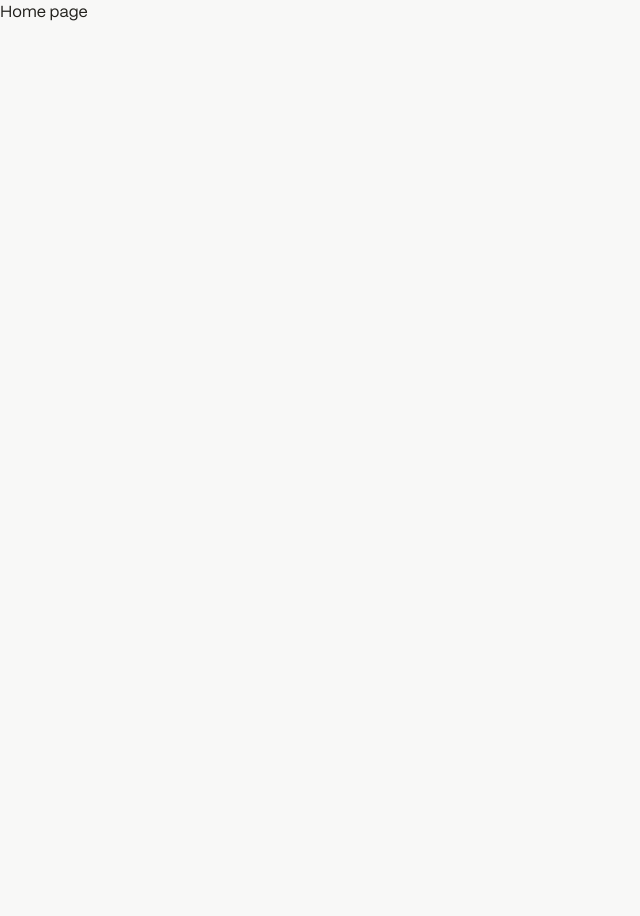
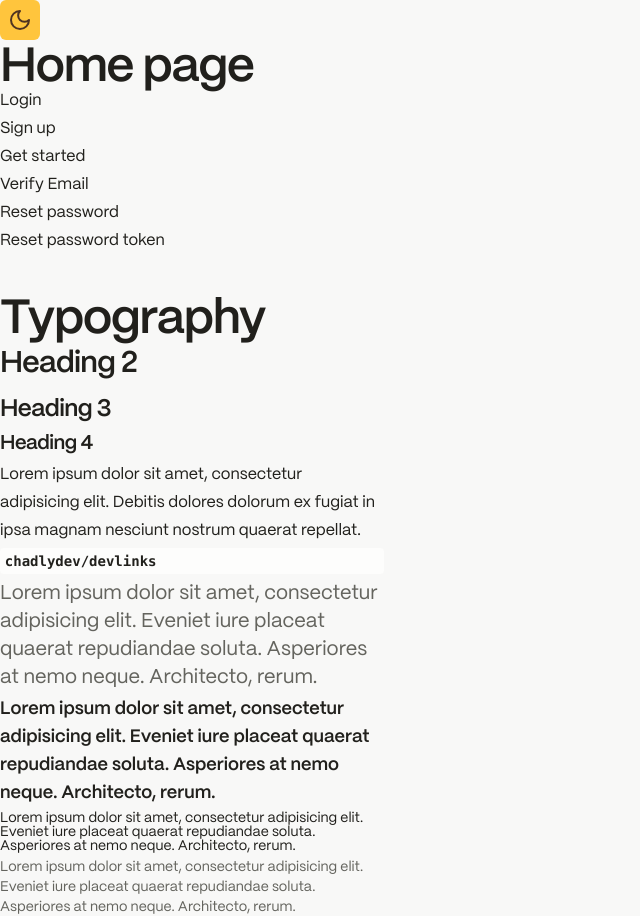
Before and after one commit to chadlydev/devlinks, a Next.js app: page / in a window 1280 px wide. Shown: the whole page, without its empty margins (0-640 px from the left). Before the commit the page ends 800 px from the top, so only its background shows below. Built offline with nearby package versions, Linux system fonts and the light colour scheme.

Commit message:
Add new authentication and update home pages

```diff
--- /dev/null
+++ b/app/(auth)/get-started/page.tsx
@@ -0,0 +1,3 @@
+export default function Page() {
+	return <div>get started</div>;
+}
--- /dev/null
+++ b/app/(auth)/login/page.tsx
@@ -0,0 +1,15 @@
+import { Card, CardContent, CardDescription, CardHeader, CardTitle } from '@/components/ui/card';
+
+export default function Page() {
+	return (
+		<main>
+			<Card>
+				<CardHeader>
+					<CardTitle>Login</CardTitle>
+					<CardDescription>Enter your details below to login to your account</CardDescription>
+				</CardHeader>
+				<CardContent>{/*	Form here */}</CardContent>
+			</Card>
+		</main>
+	);
+}
--- /dev/null
+++ b/app/(auth)/reset-password/[passwordResetToken]/page.tsx
@@ -0,0 +1,3 @@
+export default function Page() {
+	return <div>Password reset token</div>;
+}
--- /dev/null
+++ b/app/(auth)/reset-password/page.tsx
@@ -0,0 +1,3 @@
+export default function Page() {
+	return <div>reset password</div>;
+}
--- /dev/null
+++ b/app/(auth)/sign-up/page.tsx
@@ -0,0 +1,3 @@
+export default function Page() {
+	return <div>Sign up</div>;
+}
--- /dev/null
+++ b/app/(auth)/verify-email/page.tsx
@@ -0,0 +1,3 @@
+export default function Page() {
+	return <div>verify email</div>;
+}
--- a/app/(marketing)/page.tsx
+++ b/app/(marketing)/page.tsx
@@ -1,3 +1,48 @@
+import Link from 'next/link';
+import { Code, H1, H2, H3, H4, Large, Lead, Muted, P, Small } from '@/components/typography';
+import ThemeButton from '@/components/theme-button';
+
 export default function HomePage() {
-	return <main>Home page</main>;
+	return (
+		<main>
+			<ThemeButton />
+			<H1>Home page</H1>
+			<div className='flex flex-col gap-1'>
+				<Link href='/login'>Login</Link>
+				<Link href='/sign-up'>Sign up</Link>
+				<Link href='/get-started'>Get started</Link>
+				<Link href='/verify-email'>Verify Email</Link>
+				<Link href='/reset-password'>Reset password</Link>
+				<Link href='/reset-password/asdasdasd'>Reset password token</Link>
+			</div>
+
+			<div className='flex max-w-sm flex-col gap-1 pt-10'>
+				<H1>Typography</H1>
+				<H2>Heading 2</H2>
+				<H3>Heading 3</H3>
+				<H4>Heading 4</H4>
+				<P>
+					Lorem ipsum dolor sit amet, consectetur adipisicing elit. Debitis dolores dolorum ex
+					fugiat in ipsa magnam nesciunt nostrum quaerat repellat.
+				</P>
+				<Code>chadlydev/devlinks</Code>
+				<Lead>
+					Lorem ipsum dolor sit amet, consectetur adipisicing elit. Eveniet iure placeat quaerat
+					repudiandae soluta. Asperiores at nemo neque. Architecto, rerum.
+				</Lead>
+				<Large>
+					Lorem ipsum dolor sit amet, consectetur adipisicing elit. Eveniet iure placeat quaerat
+					repudiandae soluta. Asperiores at nemo neque. Architecto, rerum.
+				</Large>
+				<Small>
+					Lorem ipsum dolor sit amet, consectetur adipisicing elit. Eveniet iure placeat quaerat
+					repudiandae soluta. Asperiores at nemo neque. Architecto, rerum.
+				</Small>
+				<Muted>
+					Lorem ipsum dolor sit amet, consectetur adipisicing elit. Eveniet iure placeat quaerat
+					repudiandae soluta. Asperiores at nemo neque. Architecto, rerum.
+				</Muted>
+			</div>
+		</main>
+	);
 }
```
